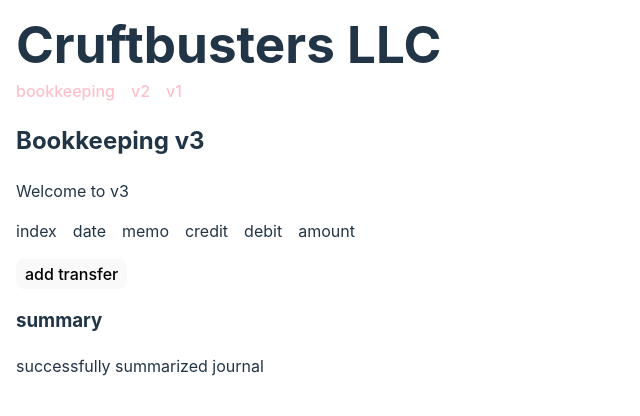
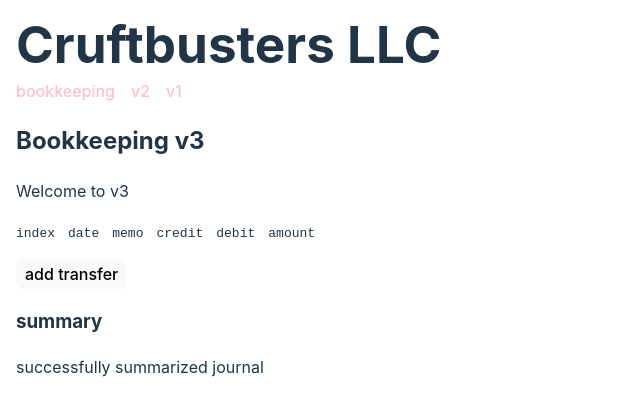
Before and after one commit to cruftbusters/devpod, a React (Vite) app in the folder apps/home/: page /bookkeeping in a window 1280 px wide. Shown: the top 416 px of the page, without its empty margins (0-640 px from the left). Built offline with nearby package versions, Linux system fonts and the light colour scheme.

Commit message:
set font family to monospace for v3 grid

```diff
--- a/apps/home/src/BookkeepingV3.tsx
+++ b/apps/home/src/BookkeepingV3.tsx
@@ -57,6 +57,7 @@ function Editor({ journal }: { journal: ReturnType<typeof useJournal> }) {
           display: 'inline-grid',
           gridTemplateColumns: 'repeat(6, auto)',
           gridGap: '1px',
+          fontFamily: 'monospace',
         }}
       >
         <div
```
